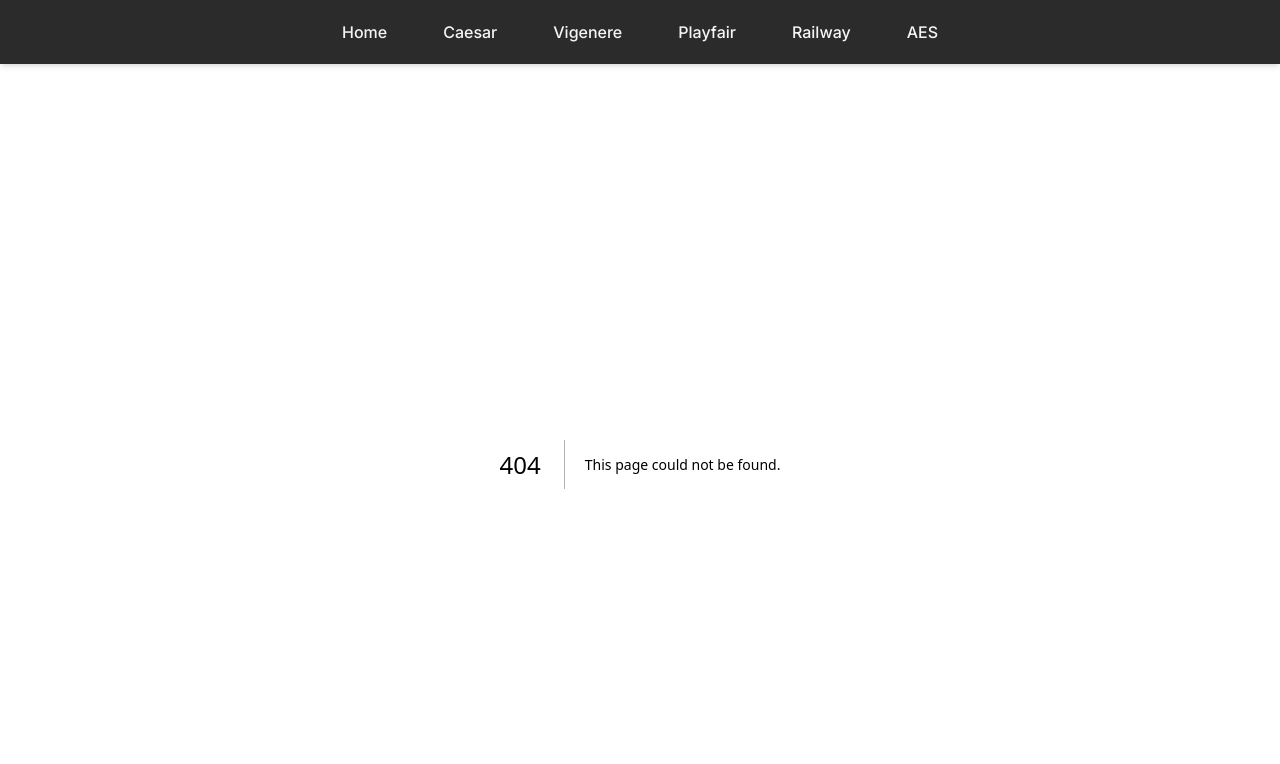
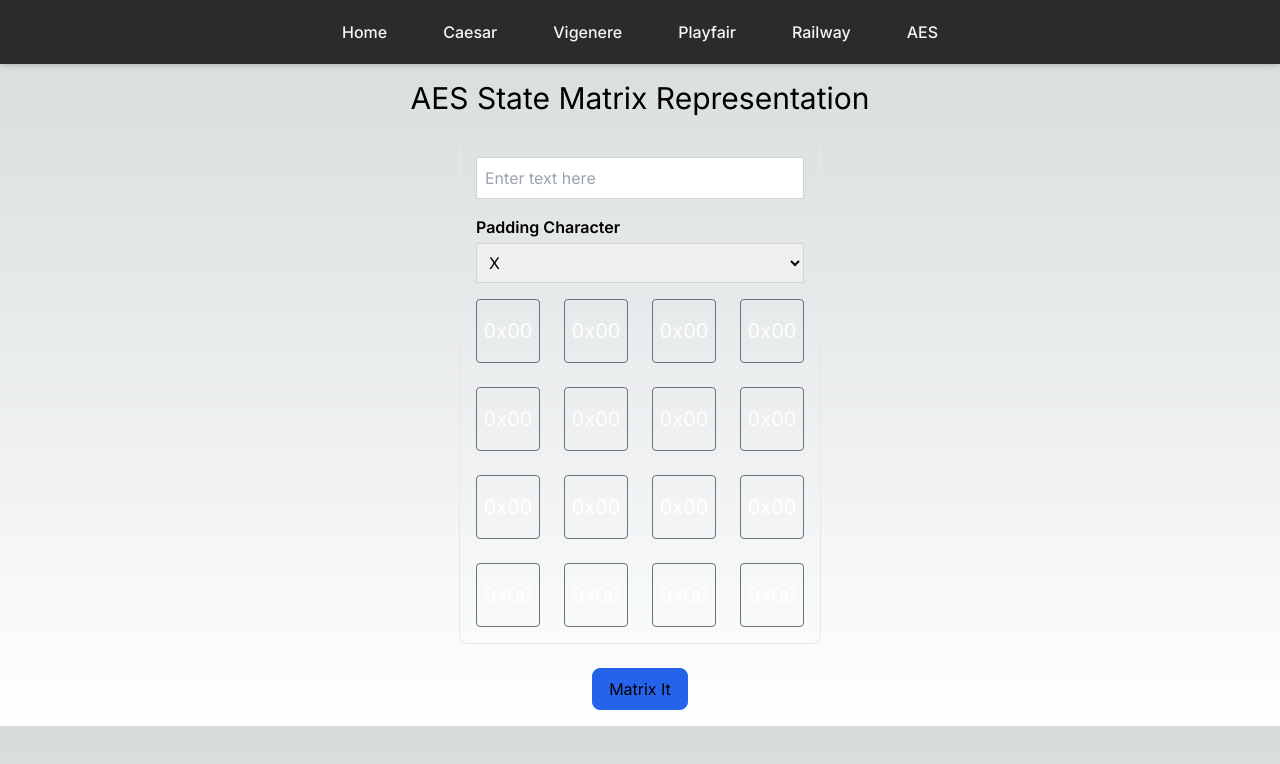
Before and after one commit to AnirudhRevanur/crypto-tools, a Next.js app: page /aes/state_matrix in a window 1280 px wide. Before the commit this address had no page. Shown: the top 764 px of the page. Built offline with nearby package versions, Linux system fonts and the light colour scheme.

Commit message:
feat: implemented State Matrix in AES

```diff
--- /dev/null
+++ b/app/aes/state_matrix/page.tsx
@@ -0,0 +1,94 @@
+"use client";
+
+import { ChangeEvent, useState } from "react";
+import alphabetToHex from "./state_matrix";
+
+const BASE_CHARS = "ABCDEFGHIJKLMNOPQRSTUVWXYZ"
+
+export default function StateMatrix() {
+  const [inputText, setInputText] = useState("");
+  const [paddingChar, setPaddingChar] = useState("X");
+  const [matrix, setMatrix] = useState<string[]>(Array(16).fill("0x00"))
+
+  const handleInputChange = (e: ChangeEvent<HTMLInputElement>) => {
+    const value = e.target.value.toUpperCase().replace(/[^A-Z0-9]/g, "");
+    setInputText(value)
+  }
+
+  const handleMatrixIt = () => {
+    let text = inputText.padEnd(16, paddingChar);
+    const hexArray = alphabetToHex(text);
+
+    const columnMajor: string[] = [];
+    for (let col = 0; col < 4; col++) {
+      for (let row = 0; row < 4; row++) {
+        columnMajor.push(hexArray[row * 4 + col]);
+      }
+    }
+
+    setMatrix(columnMajor);
+  }
+
+  return (
+    <div className="flex flex-col items-center text-center p-4">
+      <div className="text-3xl mb-6">AES State Matrix Representation</div>
+
+      <div className="flex flex-col items-center gap-6">
+
+        {/* Input Area */}
+        <div className="rounded-lg border p-4 w-full max-w-md">
+          <input
+            type="text"
+            value={inputText}
+            placeholder="Enter text here"
+            onChange={handleInputChange}
+            className="border border-gray-300 p-2 w-full mb-4 text-black"
+            maxLength={16}
+          />
+
+          {/* Padding Selection */}
+          <div className="mb-4 text-left">
+            <label className="block mb-1 font-semibold">Padding Character</label>
+            <select
+              value={paddingChar}
+              onChange={(e) => setPaddingChar(e.target.value)}
+              className="border border-gray-300 p-2 w-full text-black"
+            >
+              {BASE_CHARS.split("").map((ch) => (
+                <option key={ch} value={ch}>
+                  {ch}
+                </option>
+              ))}
+            </select>
+
+          </div>
+
+
+          {/* State Matrix Area */}
+          <div className="grid grid-cols-4 gap-6">
+            {matrix.map((cell, i) => {
+              return (
+                <div key={i}
+                  className="w-16 h-16 flex items-center justify-center border border-gray-500 rounded text-white text-xl p-2"
+                >
+                  {cell}
+                </div>
+              )
+            })}
+          </div>
+        </div>
+
+        {/* Magic Button */}
+        <button
+          className="border rounded-lg px-4 py-2 bg-blue-600 border-blue-600 hover:bg-blue-800 hover:border-blue-800"
+          onClick={handleMatrixIt}
+        >
+          Matrix It
+        </button>
+
+
+      </div>
+    </div>
+
+  )
+}
--- /dev/null
+++ b/app/aes/state_matrix/state_matrix.ts
@@ -0,0 +1,17 @@
+const mapping = Object.fromEntries(
+  Array.from(
+    { length: 26 }, (_, i) =>
+    [
+      String.fromCharCode(65 + i),
+      `0x${i.toString(16).padStart(2, '0')}`
+    ]
+  )
+)
+
+export default function alphabetToHex(inputText: string): string[] {
+  return inputText
+    .toUpperCase()
+    .split("")
+    .map(char => mapping[char] ?? char)
+
+}
--- a/app/playfair/page.tsx
+++ b/app/playfair/page.tsx
@@ -5,7 +5,7 @@ import decodePlayfairCipher from "./decode";
 
 const BASE_CHARS = "ABCDEFGHIJKLMNOPQRSTUVWXYZ0123456789"
 
-function Playfair() {
+export default function Playfair() {
   const [encodeText, setEncodeText] = useState("");
   const [encodedText, setEncodedText] = useState("");
 
@@ -154,5 +154,3 @@ function Playfair() {
     </div>
   );
 }
-
-export default Playfair;
```
